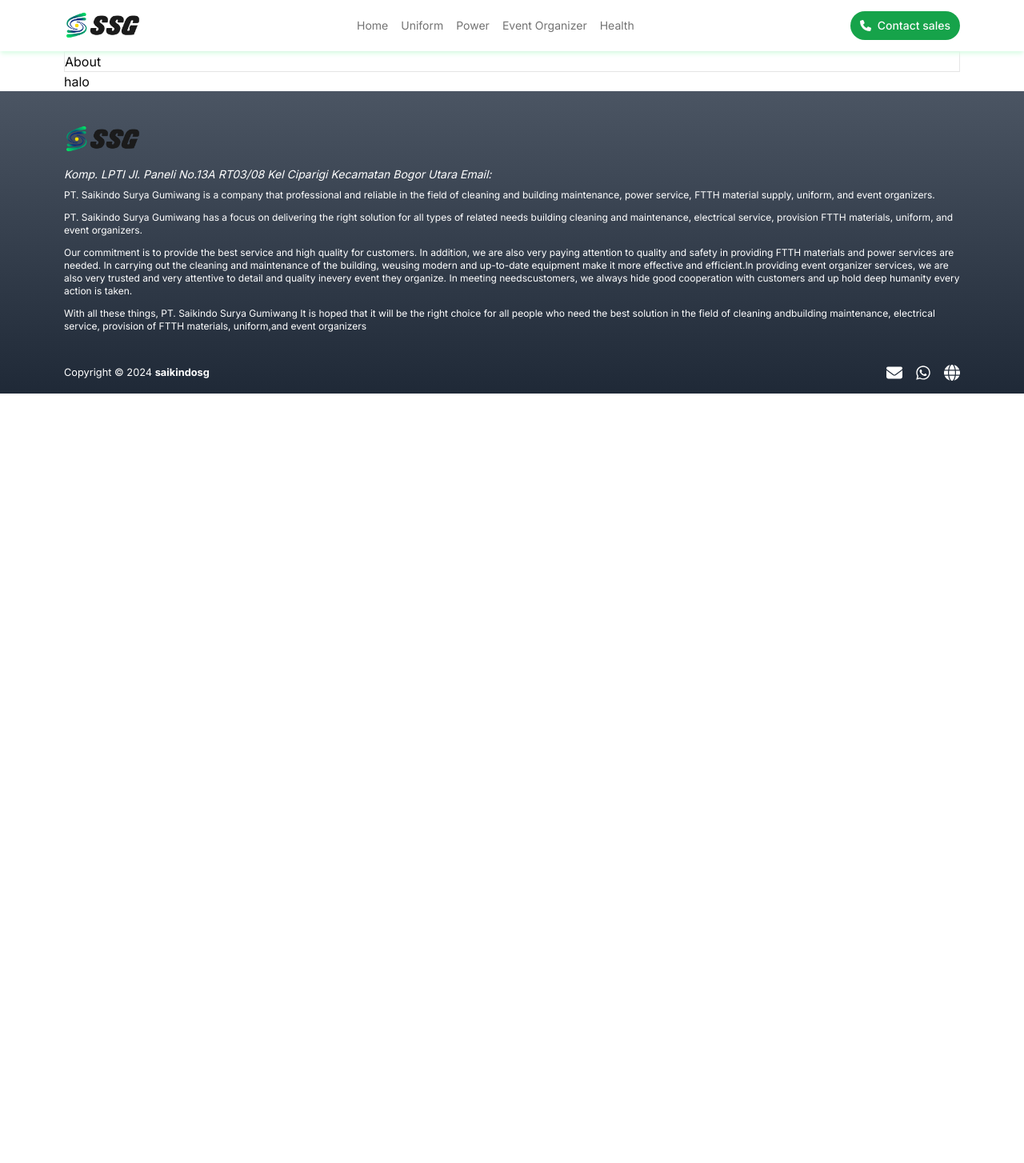
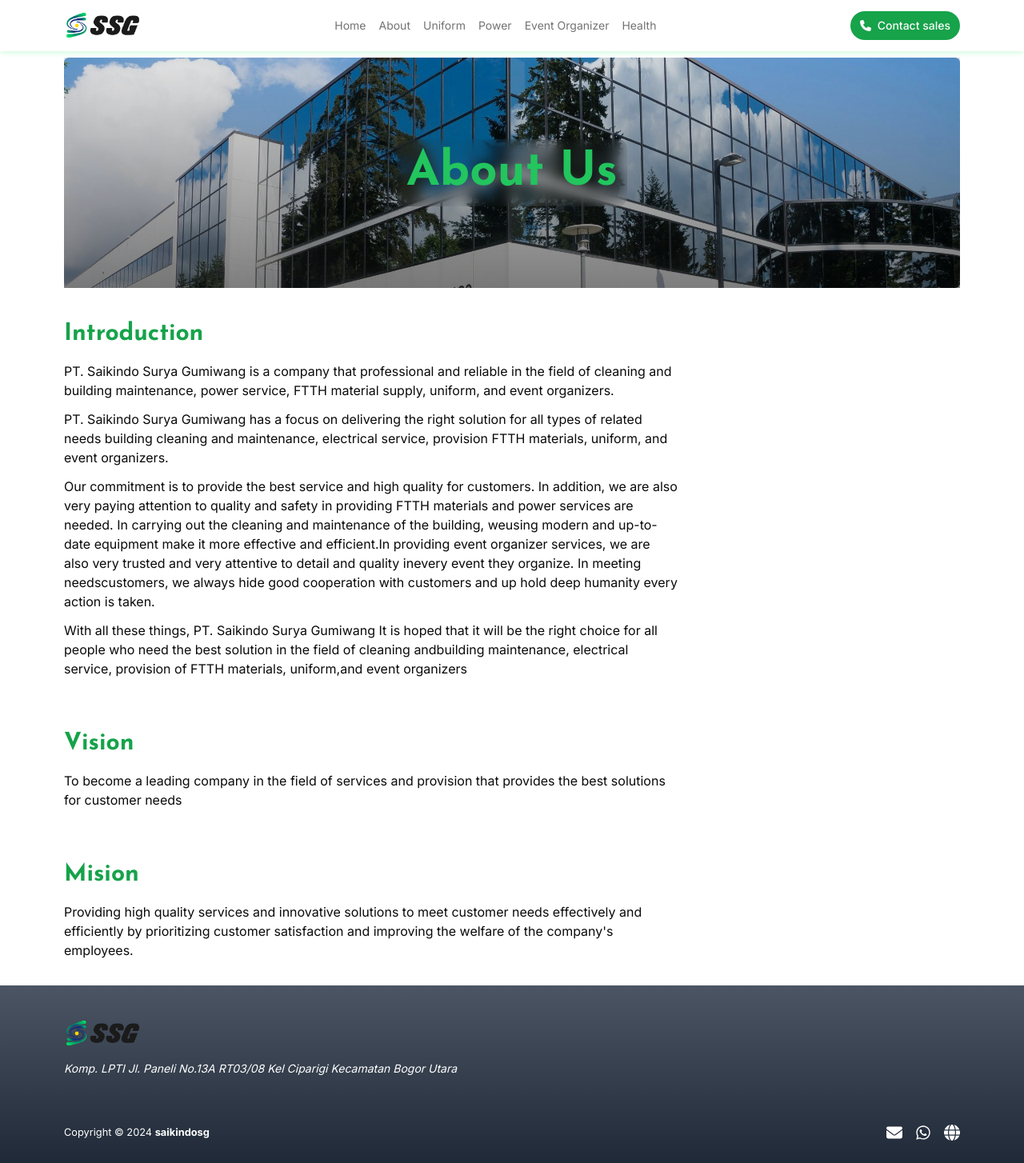
Before and after one commit to mkhotamirais/saikindo, a Next.js app: page /about in a window 1280 px wide. Shown: the whole page at 80% size. Before the commit the page ends 800 px from the top, so only its background shows below. Built offline with nearby package versions, Linux system fonts and the light colour scheme.

Commit message:
about page

```diff
--- a/app/(root)/(components)/home-hero.tsx
+++ b/app/(root)/(components)/home-hero.tsx
@@ -9,7 +9,9 @@
 
 export function HomeHero() {
   return (
-    <section>
+    <section className="relative">
+      <div className="-z-10 left-10 top-5 absolute size-40 lg:size-64 rounded-full bg-green-100 blur-3xl" />
+      <div className="-z-10 left-1/2 top-1/2 absolute size-40 lg:size-64 rounded-full bg-green-100 blur-3xl" />
       <Container>
         <div className="py-12 lg:py-24 text-center lg:text-left h-auto lg:h-[calc(100vh-10rem)] w-full grid grid-cols-1 grid-rows-2 lg:grid-cols-2 lg:grid-rows-1 gap-16">
           <div className="flex-1 flex flex-col h-fit lg:h-auto">
--- a/app/about/page.tsx
+++ b/app/about/page.tsx
@@ -5,10 +5,59 @@
     <section>
       <Container>
         <div>
-          <div className="border">
-            <h2>About</h2>
+          <div className="bg-[url('/images/building-1.jpg')] bg-cover bg-center h-56 lg:h-72 w-full my-2 rounded-md">
+            <div className="bg-gradient-to-t from-black/50 to-black/10 h-full flex items-center justify-center">
+              <h1 className="font-josefin text-4xl lg:text-6xl font-bold text-green-500 backdrop-blur rounded-xl p-3">
+                About Us
+              </h1>
+            </div>
           </div>
-          <div>halo</div>
+          <div className="max-w-3xl py-8 space-y-4">
+            <h2 className="text-green-600 font-josefin text-3xl font-bold">Introduction</h2>
+            <div className="space-y-3">
+              <p>
+                PT. Saikindo Surya Gumiwang is a company that professional and reliable in the field of cleaning and
+                building maintenance, power service, FTTH material supply, uniform, and event organizers.
+              </p>
+              <p>
+                PT. Saikindo Surya Gumiwang has a focus on delivering the right solution for all types of related needs
+                building cleaning and maintenance, electrical service, provision FTTH materials, uniform, and event
+                organizers.
+              </p>
+              <p>
+                Our commitment is to provide the best service and high quality for customers. In addition, we are also
+                very paying attention to quality and safety in providing FTTH materials and power services are needed.
+                In carrying out the cleaning and maintenance of the building, weusing modern and up-to-date equipment
+                make it more effective and efficient.In providing event organizer services, we are also very trusted and
+                very attentive to detail and quality inevery event they organize. In meeting needscustomers, we always
+                hide good cooperation with customers and up hold deep humanity every action is taken.
+              </p>
+              <p>
+                With all these things, PT. Saikindo Surya Gumiwang It is hoped that it will be the right choice for all
+                people who need the best solution in the field of cleaning andbuilding maintenance, electrical service,
+                provision of FTTH materials, uniform,and event organizers
+              </p>
+            </div>
+          </div>
+          <div className="max-w-3xl py-8 space-y-4">
+            <h2 className="text-green-600 font-josefin text-3xl font-bold">Vision</h2>
+            <div className="space-y-3">
+              <p>
+                To become a leading company in the field of services and provision that provides the best solutions for
+                customer needs
+              </p>
+            </div>
+          </div>
+          <div className="max-w-3xl py-8 space-y-4">
+            <h2 className="text-green-600 font-josefin text-3xl font-bold">Mision</h2>
+            <div className="space-y-3">
+              <p>
+                Providing high quality services and innovative solutions to meet customer needs effectively and
+                efficiently by prioritizing customer satisfaction and improving the welfare of the company&apos;s
+                employees.
+              </p>
+            </div>
+          </div>
         </div>
       </Container>
     </section>
--- a/app/layout.tsx
+++ b/app/layout.tsx
@@ -3,7 +3,7 @@
 import "./globals.css";
 import { ClientWrapper } from "@/components/wrapper";
 import { Header } from "@/components/home/header";
-import Footer from "@/components/home/footer";
+import { Footer } from "@/components/home/footer";
 
 const inter = Inter({ subsets: ["latin"] });
 
@@ -64,7 +64,7 @@
       <head>
         <link rel="icon" href="/favicon.ico" />
       </head>
-      <body className={`${inter.className} font-ptsans flex flex-col`}>
+      <body className={`${inter.className} font-ptsans flex flex-col min-h-screen`}>
         <Header />
         <ClientWrapper>{children}</ClientWrapper>
         <Footer />
--- a/components/banner.tsx
+++ b/components/banner.tsx
@@ -9,7 +9,7 @@
     <motion.div
       initial={{ opacity: 0, y: -200 }}
       animate={{ opacity: 1, y: 0 }}
-      className="shadow-lg rounded-xl relative overflow-hidden bg-gray-50 w-full h-56 lg:h-64 my-4"
+      className="shadow-lg rounded-xl relative overflow-hidden bg-gray-50 w-full h-52 lg:h-64 my-4"
     >
       <div className="w-48 h-48 blur-xl bg-green-200 absolute top-0 -right-12 rounded-full" />
       <div className="w-24 h-24 blur-xl bg-green-100 absolute top-5 left-5 rounded-full" />
@@ -31,7 +31,7 @@
             <motion.h1
               initial={{ scale: 0 }}
               animate={{ scale: 1, transition: { delay: 0.2 } }}
-              className="text-4xl lg:text-6xl font-bold text-green-600 font-josefin"
+              className="text-3xl lg:text-6xl font-bold text-green-600 font-josefin px-2"
             >
               {title}
             </motion.h1>
--- a/components/home/footer.tsx
+++ b/components/home/footer.tsx
@@ -1,44 +1,19 @@
-import { Separator } from "../ui/separator";
 import { Container } from "../wrapper";
 import { Logo } from "./header";
 import { Socials } from "./socials";
 
-export default function Footer() {
+export function Footer() {
   return (
-    <footer className="bg-gradient-to-t from-gray-800 to-gray-600 text-white">
+    <footer className="bg-gradient-to-t from-gray-800 to-gray-600 text-white mt-auto">
       <Container>
         <div className="py-4 flex flex-col space-y-4">
           <div className="py-6">
             <Logo />
             <address className="text-sm py-2">
-              Komp. LPTI Jl. Paneli No.13A RT03/08 Kel Ciparigi Kecamatan Bogor Utara Email:{" "}
+              Komp. LPTI Jl. Paneli No.13A RT03/08 Kel Ciparigi Kecamatan Bogor Utara
             </address>
-            <div className="space-y-3 mx-auto text-xs">
-              <p>
-                PT. Saikindo Surya Gumiwang is a company that professional and reliable in the field of cleaning and
-                building maintenance, power service, FTTH material supply, uniform, and event organizers.
-              </p>
-              <p>
-                PT. Saikindo Surya Gumiwang has a focus on delivering the right solution for all types of related needs
-                building cleaning and maintenance, electrical service, provision FTTH materials, uniform, and event
-                organizers.
-              </p>
-              <p>
-                Our commitment is to provide the best service and high quality for customers. In addition, we are also
-                very paying attention to quality and safety in providing FTTH materials and power services are needed.
-                In carrying out the cleaning and maintenance of the building, weusing modern and up-to-date equipment
-                make it more effective and efficient.In providing event organizer services, we are also very trusted and
-                very attentive to detail and quality inevery event they organize. In meeting needscustomers, we always
-                hide good cooperation with customers and up hold deep humanity every action is taken.
-              </p>
-              <p>
-                With all these things, PT. Saikindo Surya Gumiwang It is hoped that it will be the right choice for all
-                people who need the best solution in the field of cleaning andbuilding maintenance, electrical service,
-                provision of FTTH materials, uniform,and event organizers
-              </p>
-            </div>
           </div>
-          <div className="flex justify-between">
+          <div className="flex justify-between py-3">
             <small>
               Copyright &copy; {new Date().getFullYear()}{" "}
               <a title="homepage saikindosg" href="/" className="font-bold hover:underline">
--- a/components/home/header.tsx
+++ b/components/home/header.tsx
@@ -15,10 +15,7 @@
           <Logo />
           <Navbar />
           <NavbarBtn />
-          <Button size={"sm"} className="bg-green-600 rounded-full hover:bg-green-500 gap-2 hidden md:flex">
-            <FaPhone />
-            Contact sales
-          </Button>
+          <ContactSales className="hidden md:flex" />
         </div>
       </Container>
     </header>
@@ -34,3 +31,12 @@
     </Link>
   );
 }
+
+export function ContactSales({ className }: { className: string }) {
+  return (
+    <Button size={"sm"} className={`${className} bg-green-600 rounded-full hover:bg-green-500 gap-2`}>
+      <FaPhone />
+      Contact sales
+    </Button>
+  );
+}
--- a/components/home/navbar.tsx
+++ b/components/home/navbar.tsx
@@ -4,6 +4,7 @@
 import { FaBars, FaXmark } from "react-icons/fa6";
 import { Button } from "../ui/button";
 import Link from "next/link";
+import { ContactSales } from "./header";
 
 export function NavbarBtn() {
   const { nav, openNav, closeNav } = useHome();
@@ -23,6 +24,7 @@
 
 const navbarMenu = [
   { href: "/", title: "Home" },
+  { href: "/about", title: "About" },
   { href: "/uniform", title: "Uniform" },
   { href: "/power", title: "Power" },
   { href: "/event-organizer", title: "Event Organizer" },
@@ -46,11 +48,12 @@
             onClick={onClick}
             href={item.href}
             key={i}
-            className="text-sm text-muted-foreground py-2 md:py-0 hover:text-primary"
+            className="text-sm text-muted-foreground py-3 md:py-0 hover:text-primary"
           >
             {item.title}
           </Link>
         ))}
+        <ContactSales className="flex self-start mt-4 md:hidden" />
         {/* <Socials size={18} className="block mt-4 sm:hidden" /> */}
       </div>
     </nav>
```
